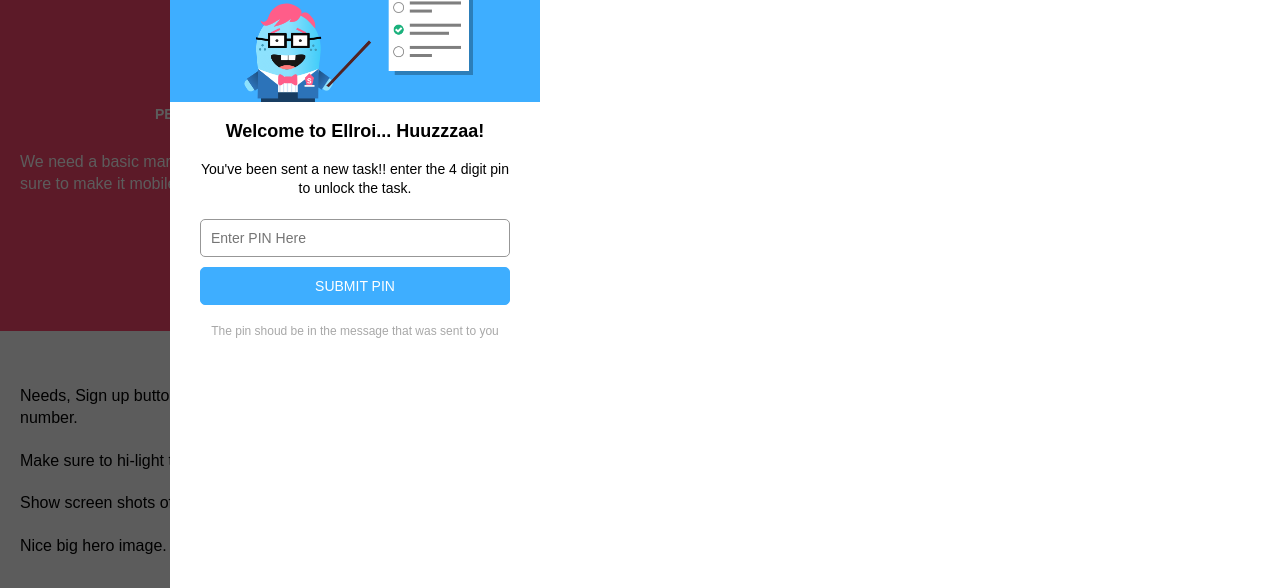
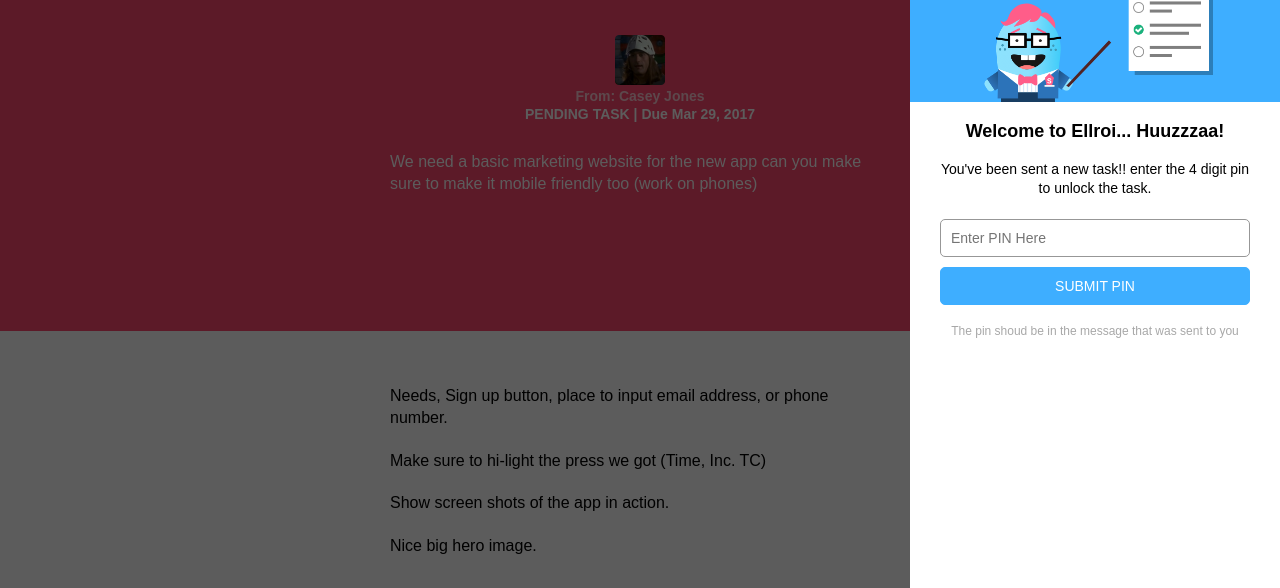
Before and after one commit to aarchbold/task-manager, a website: page webapp/index.html in a window 1280 px wide. Shown: the part 85-673 px from the top of the page. Drawn offline with Linux system fonts and the light colour scheme; a web font is replaced by a local one.

Commit message:
fixing the layout i borked

```diff
--- a/src/sass/global.scss
+++ b/src/sass/global.scss
@@ -14,7 +14,9 @@
     // overflow-x: hidden;
     &.-lock {
         overflow: hidden;
-        position: fixed;
+        @media (max-width: $breakpoint-tablet) {
+            position: fixed;
+        }
     }
 }
 
```
Also changed, not shown: src/css/styles.css, webapp/static/css/styles.css.
